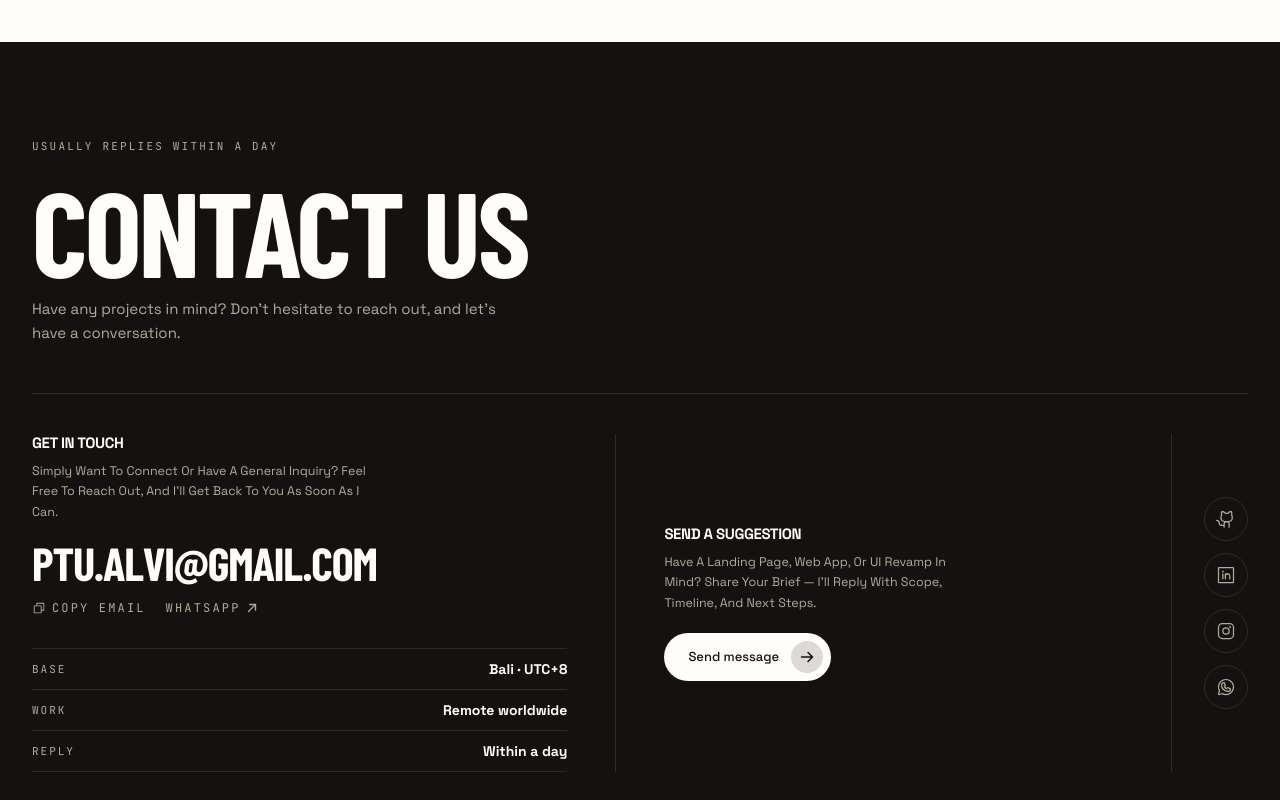
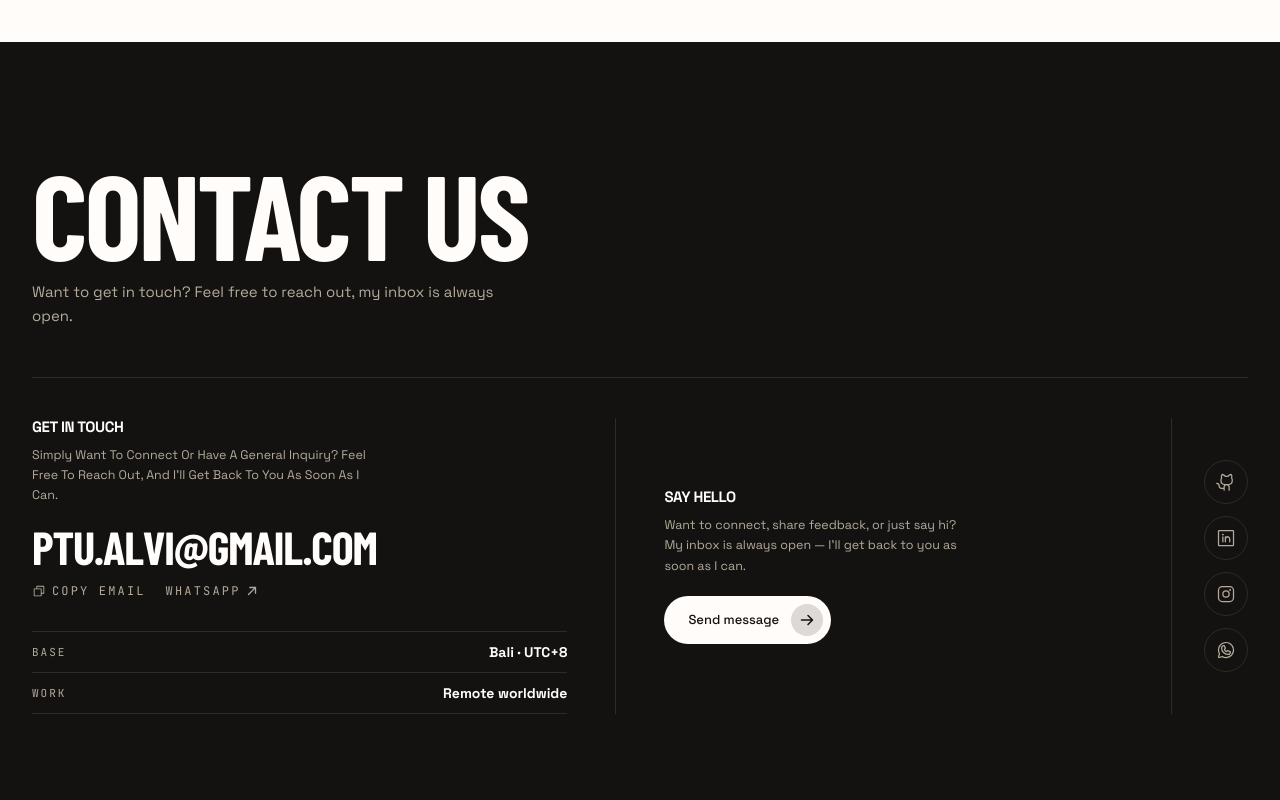
Before and after one commit to AlpinDnt/Portfolio-V2, a React (Vite) app: page / in a window 1280 px wide. Shown: the part 4300-5100 px from the top of the page. Built offline with nearby package versions, Linux system fonts and the light colour scheme; a web font is replaced by a local one.

Commit message:
remove reply-time wording and neutralize contact copy

```diff
--- a/src/components/Contact.jsx
+++ b/src/components/Contact.jsx
@@ -16,7 +16,6 @@ import { personal } from "../data.js";
 const availability = [
   ["Base", "Bali · UTC+8", false],
   ["Work", "Remote worldwide", false],
-  ["Reply", "Within a day", false],
 ];
 
 const railLinks = [
@@ -55,12 +54,6 @@ export default function Contact() {
     >
       <div className="mx-auto max-w-[1400px] px-4 py-16 md:px-8 md:py-24">
         {/* ===== TOP — CONTACT US ===== */}
-        <div className="flex flex-wrap items-center gap-3">
-          <p className="font-mono text-[11px] uppercase tracking-[0.2em] text-[var(--c-muted)]">
-            Usually replies within a day
-          </p>
-        </div>
-
         <Reveal>
           <h2 className="mt-6 font-display text-[17vw] font-extrabold uppercase leading-[0.85] tracking-tight text-[var(--c-ink)] sm:text-7xl md:text-8xl lg:text-[7.5rem]">
             Contact us
@@ -68,8 +61,8 @@ export default function Contact() {
         </Reveal>
         <Reveal delay={0.06}>
           <p className="mt-4 max-w-[52ch] text-[15px] leading-relaxed text-[var(--c-muted)]">
-            Have any projects in mind? Don&apos;t hesitate to reach out,
-            and let&apos;s have a conversation.
+            Want to get in touch? Feel free to reach out,
+            my inbox is always open.
           </p>
         </Reveal>
 
@@ -143,12 +136,12 @@ export default function Contact() {
           <div className="flex flex-col justify-center self-stretch border-t border-[var(--c-line)] pt-10 lg:border-l lg:border-t-0 lg:px-12 lg:pt-0">
             <Reveal className="flex h-full flex-col justify-center">
               <h3 className="text-[15px] font-extrabold uppercase leading-tight tracking-tight text-[var(--c-ink)]">
-                Send a suggestion
+                Say hello
               </h3>
               <p className="mt-2 max-w-[38ch] text-[12.5px] leading-relaxed text-[var(--c-muted)]">
-                Have A Landing Page, Web App, Or UI Revamp In Mind?
-                Share Your Brief — I&apos;ll Reply With Scope,
-                Timeline, And Next Steps.
+                Want to connect, share feedback, or just say hi?
+                My inbox is always open — I&apos;ll get back
+                to you as soon as I can.
               </p>
               <motion.a
                 href={personal.whatsapp}
```
